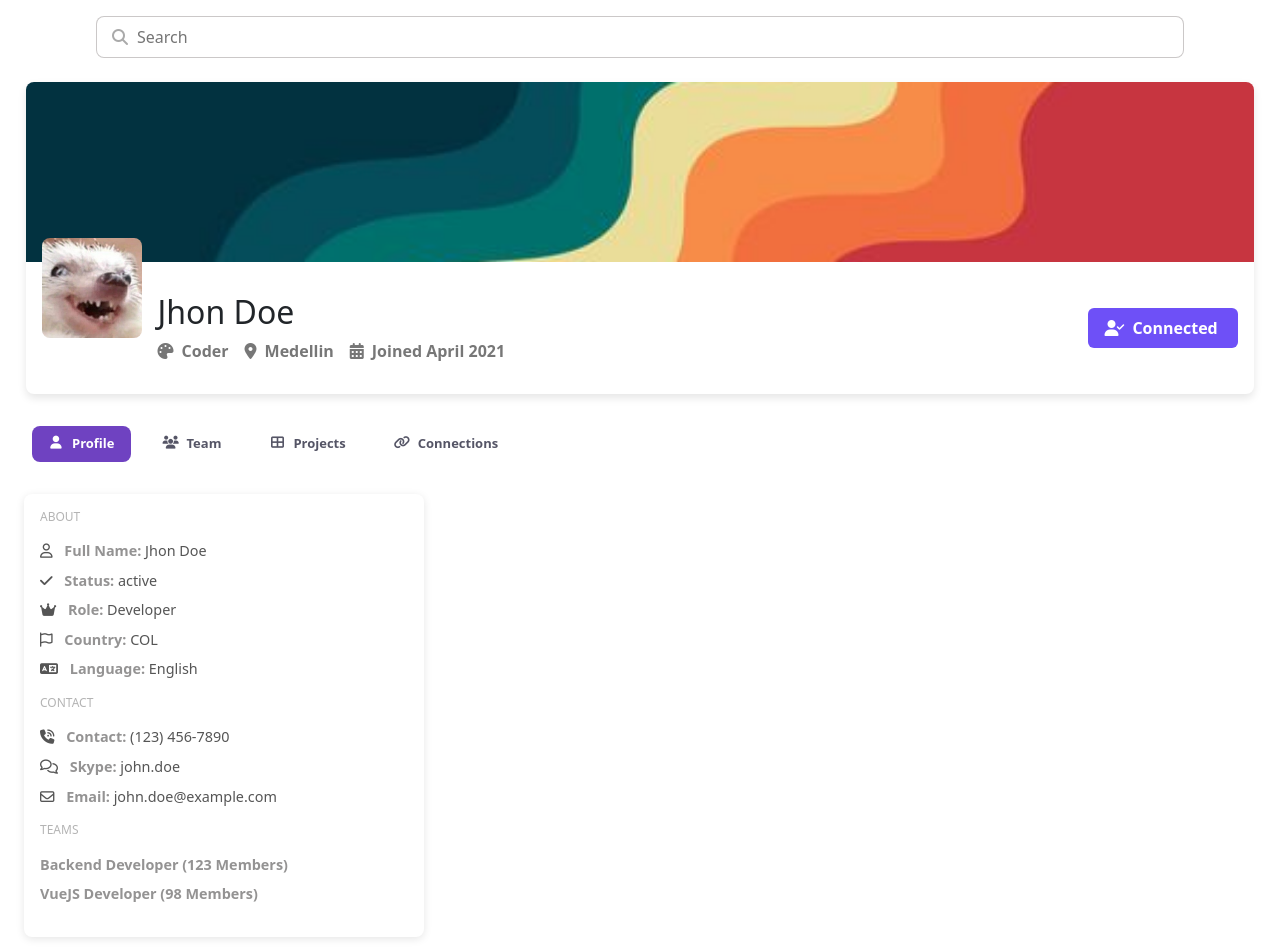
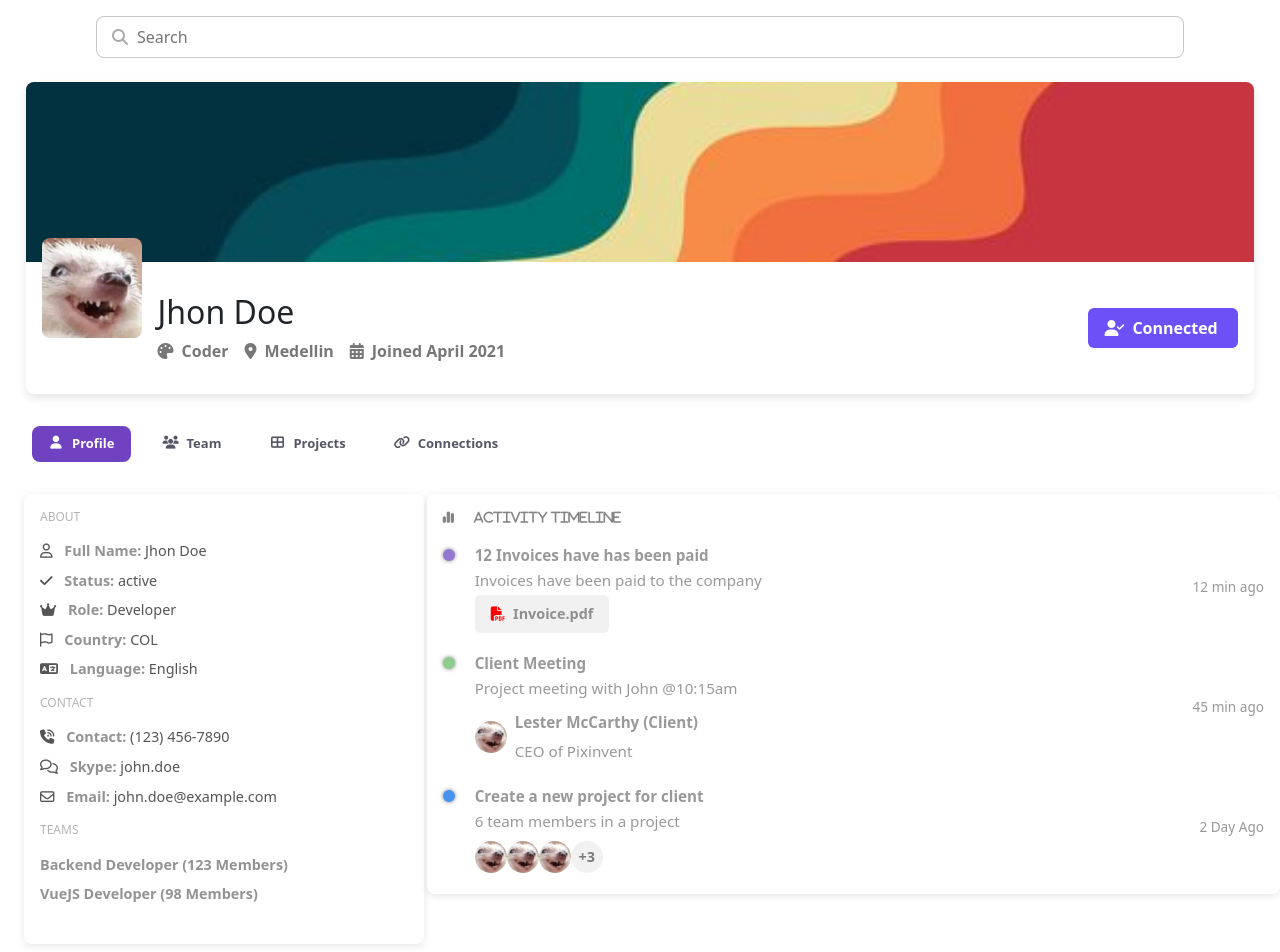
Before and after one commit to DanielaHernande/WorkShop-VueJs-one, a Vue app: page / in a window 1280 px wide. Shown: the top 952 px of the page. Built offline with nearby package versions, Linux system fonts and the light colour scheme.

Commit message:
Feat: Creation activityTimelineComponent

```diff
--- a/src/components/TabsComponent.vue
+++ /dev/null
@@ -1,99 +0,0 @@
-<script setup>
-import { ref, computed } from 'vue';
-
-const tabs = ref([
-
-    { name: 'Profile', label: 'Profile', icon: 'fas fa-user' },
-    { name: 'Team', label: 'Team', icon: 'fas fa-users' },
-    { name: 'Projects', label: 'Projects', icon: 'fas fa-th-large' },
-    { name: 'Connections', label: 'Connections', icon: 'fas fa-link' }
-]);
-
-const activeTab = ref('Profile');
-
-const selectTab = (tabName) => {
-    activeTab.value = tabName;
-}
-
-// Para que se active el boton y muetre el contenido del componente seleccionado
-const currentTab = computed(() => {
-
-    switch (selectTab.value) {
-
-        case 'Profile':
-            return 'ProfileComponent';
-
-        case 'Team':
-            return 'TeamComponent';
-
-        case 'Projects':
-            return 'ProjectsComponent';
-
-        case 'Connections':
-            return 'ConnectionsComponent';
-
-        default:
-            return null;
-    }
-})
-</script>
-
-<template>
-    <div class="tabs">
-        <button
-            v-for="tab in tabs"
-            :key="tab.name"
-            :class="['tab-boton fw-bold', { active: activeTab === tab.name}] "
-            @click="selectTab(tab.name)"
-        >
-            <i :class="tab.icon"></i>
-            {{ tab.label }}
-        </button>
-    </div>
-
-    <div class="tab-content">
-        <component :is="currentTab"></component>
-    </div>
-</template>
-
-<style lang="scss" scoped>
-
-.tabs {
-
-    gap: 1rem;
-    padding: 2rem;
-    display: flex;
-
-    .tab-boton {
-
-        gap: 0.5rem;
-        border: none;
-        display: flex;
-        color: #556;
-        font-size: 13px;
-        border-radius: 8px;
-        align-items: center;
-        padding: 0.5rem 1rem;
-        background-color: transparent;
-
-        &.active {
-            color: #fff;
-            background-color: #6f42c1;
-        }
-
-        &:hover {
-            color: #fff;
-            background-color: #6f42c1;
-        }
-
-        i {
-            width: 1rem;
-            height: 1rem;
-        }
-    }
-
-    .tab-content {
-        padding: 1rem;
-    }
-}
-</style>
--- /dev/null
+++ b/src/components/general/TabsComponent.vue
@@ -0,0 +1,93 @@
+<script setup>
+import { ref, computed } from "vue";
+
+const tabs = ref([
+  { name: "Profile", label: "Profile", icon: "fas fa-user" },
+  { name: "Team", label: "Team", icon: "fas fa-users" },
+  { name: "Projects", label: "Projects", icon: "fas fa-th-large" },
+  { name: "Connections", label: "Connections", icon: "fas fa-link" },
+]);
+
+const activeTab = ref("Profile");
+
+const selectTab = (tabName) => {
+  activeTab.value = tabName;
+};
+
+// Para que se active el boton y muetre el contenido del componente seleccionado
+const currentTab = computed(() => {
+  switch (selectTab.value) {
+    case "Profile":
+      return "ProfileComponent";
+
+    case "Team":
+      return "TeamComponent";
+
+    case "Projects":
+      return "ProjectsComponent";
+
+    case "Connections":
+      return "ConnectionsComponent";
+
+    default:
+      return null;
+  }
+});
+</script>
+
+<template>
+  <div class="tabs">
+    <button
+      v-for="tab in tabs"
+      :key="tab.name"
+      :class="['tab-boton fw-bold', { active: activeTab === tab.name }]"
+      @click="selectTab(tab.name)"
+    >
+      <i :class="tab.icon"></i>
+      {{ tab.label }}
+    </button>
+  </div>
+
+  <div class="tab-content">
+    <component :is="currentTab"></component>
+  </div>
+</template>
+
+<style lang="scss" scoped>
+.tabs {
+  gap: 1rem;
+  padding: 2rem;
+  display: flex;
+
+  .tab-boton {
+    gap: 0.5rem;
+    border: none;
+    display: flex;
+    color: #556;
+    font-size: 13px;
+    border-radius: 8px;
+    align-items: center;
+    padding: 0.5rem 1rem;
+    background-color: transparent;
+
+    &.active {
+      color: #fff;
+      background-color: #6f42c1;
+    }
+
+    &:hover {
+      color: #fff;
+      background-color: #6f42c1;
+    }
+
+    i {
+      width: 1rem;
+      height: 1rem;
+    }
+  }
+
+  .tab-content {
+    padding: 1rem;
+  }
+}
+</style>
--- a/src/components/AboutComponent.vue
+++ b/src/components/page-specific/About/AboutComponent.vue
@@ -37,6 +37,7 @@
 .about-card {
 
     width: 400px;
+    height: 450px;
     margin-left: 1.5rem;
     padding: 1rem;
     background-color: #fff;
--- /dev/null
+++ b/src/components/page-specific/About/ActivityTimeline.vue
@@ -0,0 +1,197 @@
+<script setup></script>
+
+<template>
+  <div class="timeline">
+    <h2><i class="fa-solid fa-chart-simple">Activity Timeline</i></h2>
+    <ul>
+      <li>
+        <span class="dot purple"></span>
+        <span class="linea"></span>
+
+        <div class="content">
+          <div class="details">
+            <p><strong>12 Invoices have has been paid</strong></p>
+            <p>Invoices have been paid to the company</p>
+            <button class="fw-bold"><i class="fa-regular fa-file-pdf fw-bold"></i> Invoice.pdf</button>
+          </div>
+          <span class="time">12 min ago</span>
+        </div>
+      </li>
+
+      <li>
+        <span class="dot green"></span>
+        <span class="linea"></span>
+
+        <div class="content">
+          <div class="details">
+            <p><strong>Client Meeting</strong></p>
+            <p>Project meeting with John @10:15am</p>
+
+            <div class="avatar-contenedor">
+              <img src="/public/img/avatar.jpg" alt="avatar" class="me-2"/>
+
+              <div>
+                <p><strong>Lester McCarthy (Client)</strong></p>
+                <p>CEO of Pixinvent</p>
+              </div>
+            </div>
+          </div>
+          <span class="time">45 min ago</span>
+        </div>
+      </li>
+
+      <li>
+        <span class="dot blue"></span>
+        <span class="linea"></span>
+
+        <div class="content">
+            <div class="details">
+                <p><strong>Create a new project for client</strong></p>
+                <p>6 team members in a project</p>
+
+                <div class="avatar-contenedor">
+                  <img src="/public/img/avatar.jpg" alt="avatar1" />
+                  <img src="/public/img/avatar.jpg" alt="avatar2" />
+                  <img src="/public/img/avatar.jpg" alt="avatar3" />
+                  <span class="additional-members fw-bold">+3</span>
+                </div>
+            </div>
+            <span class="time">2 Day Ago</span>
+        </div>
+      </li>
+    </ul>
+  </div>
+</template>
+
+<style lang="scss" scoped>
+
+.timeline {
+
+  max-height: 400px;
+  max-width: 870px;
+  background-color: #fff;
+  padding: 1rem;
+  border-radius: 8px;
+  box-shadow: 0 2px 8px rgba(0, 0, 0, 0.1);
+
+  h2 {
+    color: #858484;
+    font-size: 0.80rem;
+    margin-bottom: 1rem;
+    font-weight: 900px;
+
+    .fa-chart-simple::before {
+
+        margin-right: 20px
+      }
+  }
+
+
+  ul {
+    list-style: none;
+    padding: 0;
+    margin: 0;
+
+    li {
+      display: flex;
+      align-items: start;
+      margin-bottom: 1rem;
+      position: relative;
+
+      .dot {
+        width: 12px;
+        height: 12px;
+        border-radius: 50%;
+        margin-right: 1rem;
+        position: absolute;
+        left: 0;
+        top: 0.5rem;
+      }
+
+      .purple {
+        background-color: rgb(150, 120, 206);
+        box-shadow: 0 0 4px gray;
+      }
+      .green {
+        background-color: rgb(141, 204, 141);
+        box-shadow: 0 0 4px gray;
+      }
+      .blue {
+        background-color: rgb(70, 148, 238);
+        box-shadow: 0 0 4px gray;
+      }
+
+      .content {
+        display: flex;
+        justify-content: space-between;
+        align-items: center;
+        width: 100%;
+        padding-left: 2rem;
+
+        .details {
+            flex: 1;
+        }
+
+        p {
+            color: #999;
+            margin: 0.25rem 0;
+            font-size: 0.95rem;
+            line-height: 1.4;
+        }
+
+        button {
+            display: flex;
+            align-items: center;
+            background-color: #f1f1f1;
+            border: none;
+            padding: 0.5rem 1rem;
+            border-radius: 5px;
+            font-size: 0.9rem;
+            color: #8f8f8f;
+
+            i {
+                color: red;
+                margin-right: 0.5rem;
+            }
+        }
+
+        .avatar-contenedor {
+
+            display: flex;
+            align-items: center;
+            margin-top: 0.5rem;
+
+            img {
+                width: 32px;
+                height: 32px;
+                border-radius: 50%;
+            }
+
+            div {
+                display: flex;
+                flex-direction: column;
+            }
+
+            .additional-members {
+                background-color: #f1f1f1;
+                border-radius: 50%;
+                width: 32px;
+                height: 32px;
+                display: flex;
+                justify-content: center;
+                align-items: center;
+                font-size: 0.9rem;
+                color: #7c7b7b;
+            }
+        }
+
+      }
+      .time {
+        margin-left: auto;
+        color: #999;
+        font-size: 0.85rem;
+      }
+    }
+  }
+}
+</style>
--- /dev/null
+++ b/src/components/page-specific/About/OverviewComponent.vue
@@ -0,0 +1,5 @@
+<script setup></script>
+
+<template></template>
+
+<style scoped></style>
--- a/src/views/Home.vue
+++ b/src/views/Home.vue
@@ -1,17 +1,27 @@
 <script setup>
-import SearchBarr from '@/components/SearchBarr.vue';
-import PerfileComponent from '@/components/PerfileComponent.vue';
-import TabsComponent from '@/components/TabsComponent.vue';
-import AboutComponent from '@/components/AboutComponent.vue';
+import SearchBarr from "@/components/general/SearchBarr.vue";
+import PerfileComponent from "@/components/general/PerfileComponent.vue";
+import TabsComponent from "@/components/general/TabsComponent.vue";
+import AboutComponent from "@/components/page-specific/About/AboutComponent.vue";
+import ActivityTimeline from "@/components/page-specific/About/ActivityTimeline.vue";
 
 </script>
 
 <template>
-    <SearchBarr />
-    <PerfileComponent />
-    <TabsComponent />
+  <SearchBarr />
+  <PerfileComponent />
+  <TabsComponent />
 
+  <div class="dashboard">
     <AboutComponent />
+    <ActivityTimeline />
+  </div>
 </template>
 
-<style></style>
+<style lang="scss" scoped>
+.dashboard {
+  display: grid;
+  grid-template-columns: 1fr 2fr;
+
+}
+</style>
```
Also changed, not shown: src/components/general/PerfileComponent.vue (renamed from src/components/PerfileComponent.vue), src/components/general/SearchBarr.vue (renamed from src/components/SearchBarr.vue).
